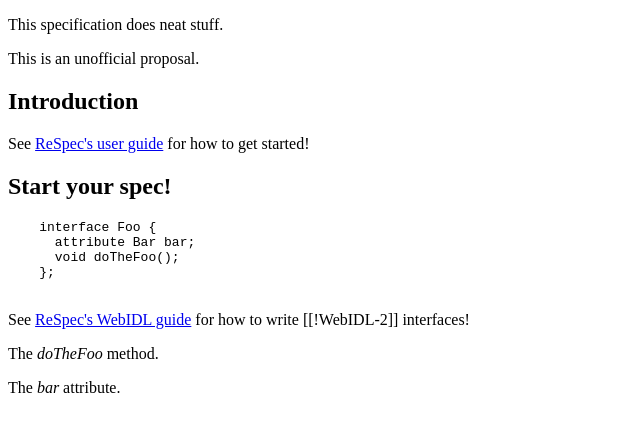
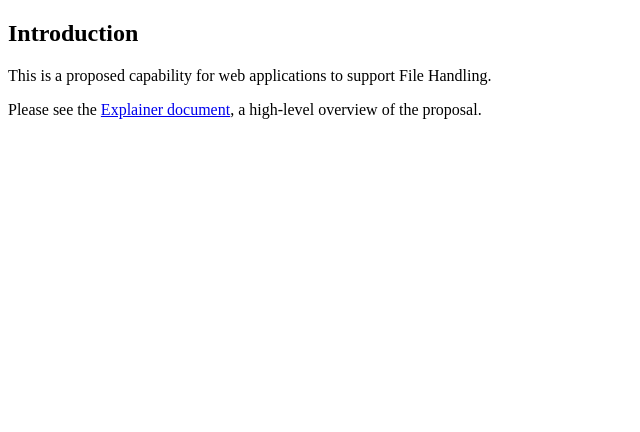
Before and after one commit to WICG/file-handling, a plain HTML site: page index.html in a window 1280 px wide. Shown: the whole page, without its empty margins (0-640 px from the left). Drawn offline with Linux system fonts and the light colour scheme.

Commit message:
index.html refers to Explainer document

```diff
--- a/index.html
+++ b/index.html
@@ -45,40 +45,13 @@
 </head>
 
 <body>
-  <section id="abstract">
-    <p>
-      This specification does neat stuff.
-    </p>
-  </section>
-  <section id="sotd">
-    <p>
-      This is an unofficial proposal.
-    </p>
-  </section>
   <section id="introduction">
     <h2>Introduction</h2>
     <p>
-      See <a href="https://github.com/w3c/respec/wiki/User's-Guide">ReSpec's
-      user guide</a> for how to get started!
-    </p>
-  </section>
-  <section data-dfn-for="Foo">
-    <h2>Start your spec!</h2>
-    <pre class="idl">
-    interface Foo {
-      attribute Bar bar;
-      void doTheFoo();
-    };
-    </pre>
-    <p>
-      See <a href="https://github.com/w3c/respec/wiki/WebIDL-Guide">ReSpec's
-      WebIDL guide</a> for how to write [[!WebIDL-2]] interfaces!
+      This is a proposed capability for web applications to support File Handling.
     </p>
     <p>
-      The <dfn>doTheFoo</dfn> method.
-    </p>
-    <p>
-      The <dfn>bar</dfn> attribute.
+      Please see the <a href="https://github.com/ewilligers/file-handling/blob/master/explainer.md">Explainer document</a>, a high-level overview of the proposal.
     </p>
   </section>
 </body>
```
